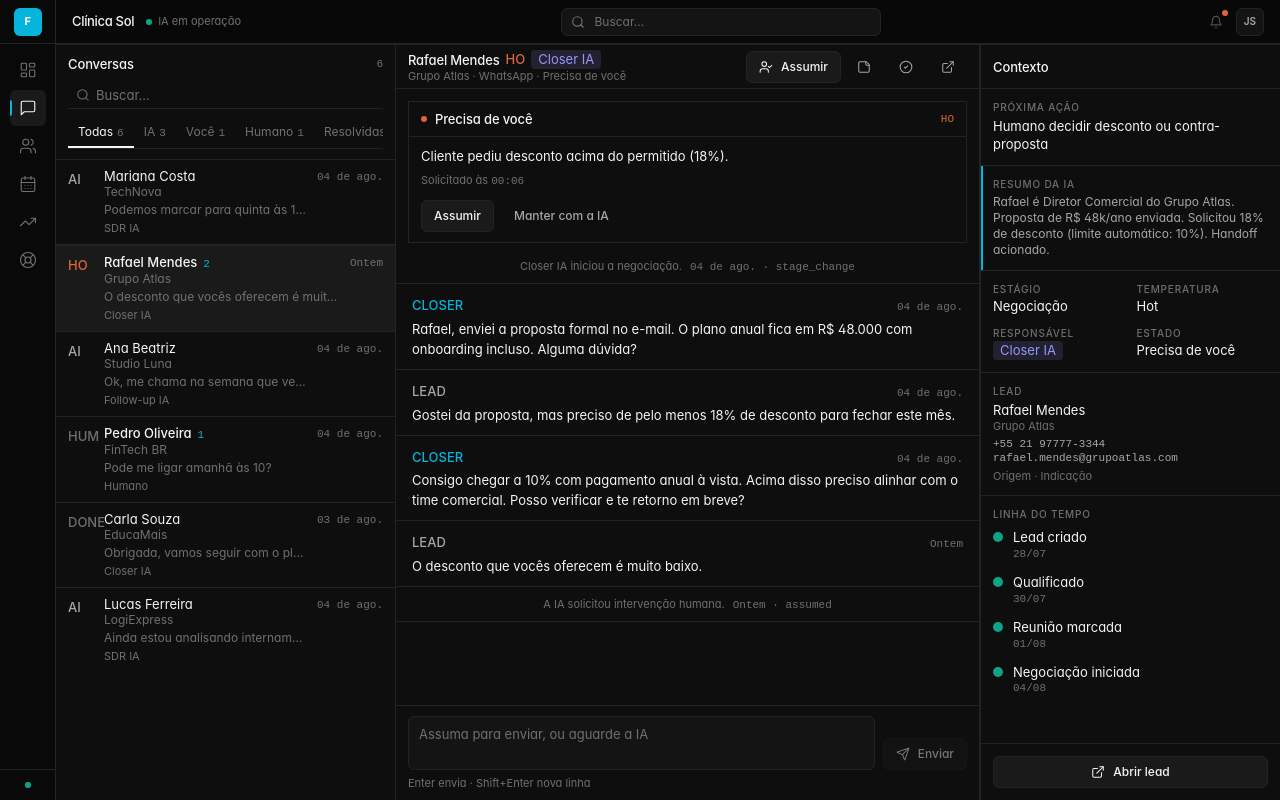
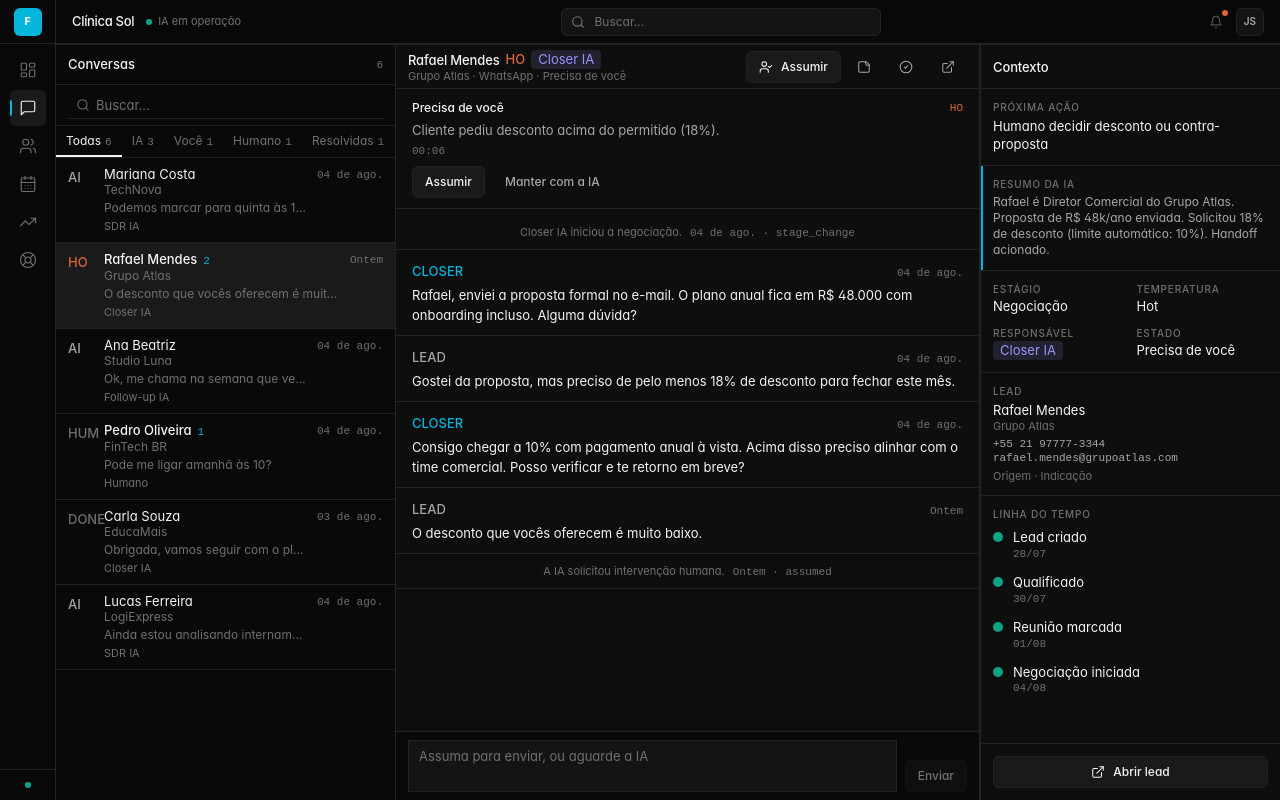
Before and after one commit to jvrm831720/forceia, a Next.js app in the folder dashboard/: page /conversas in a window 1280 px wide. Built offline with nearby package versions, Linux system fonts and the light colour scheme.

Commit message:
rebuild(conversations): header, view, input, handoff — enterprise density

```diff
--- a/dashboard/components/conversations/conversation-input.tsx
+++ b/dashboard/components/conversations/conversation-input.tsx
@@ -1,14 +1,12 @@
 "use client";
 
 import { Button } from "@/components/ui/button";
-import { Icon } from "@/components/ui/icon";
-import { Send } from "lucide-react";
 import { useState } from "react";
 
 export function ConversationInput({
   onSend,
   disabled,
-  placeholder = "Escrever mensagem…",
+  placeholder = "Escrever…",
 }: {
   onSend: (text: string) => void;
   disabled?: boolean;
@@ -24,7 +22,7 @@ export function ConversationInput({
   };
 
   return (
-    <div className="border-t border-border bg-canvas px-3 py-2.5">
+    <div className="border-t border-border bg-background px-3 py-2">
       <div className="flex items-end gap-2">
         <textarea
           value={value}
@@ -38,7 +36,7 @@ export function ConversationInput({
           rows={2}
           disabled={disabled}
           placeholder={placeholder}
-          className="min-h-[40px] flex-1 resize-none rounded-md border border-border bg-surface px-2.5 py-2 text-body text-ink placeholder:text-ink-soft transition-ui duration-fast focus:border-brand focus:outline-none focus:shadow-focus disabled:opacity-50"
+          className="min-h-[36px] flex-1 resize-none border border-border bg-surface px-2.5 py-1.5 text-[13px] text-ink placeholder:text-ink-soft focus:border-ink-muted focus:outline-none disabled:opacity-40"
         />
         <Button
           type="button"
@@ -46,15 +44,11 @@ export function ConversationInput({
           variant="secondary"
           disabled={disabled || !value.trim()}
           onClick={submit}
-          aria-label="Enviar mensagem"
+          className="h-8"
         >
-          <Icon icon={Send} size="sm" />
           Enviar
         </Button>
       </div>
-      <p className="mt-1.5 text-meta text-ink-soft">
-        Enter envia · Shift+Enter nova linha
-      </p>
     </div>
   );
 }
--- a/dashboard/components/conversations/conversation-list.tsx
+++ b/dashboard/components/conversations/conversation-list.tsx
@@ -48,41 +48,38 @@ export function ConversationList({
   const counts = buildFilterCounts(conversations);
 
   return (
-    <div className="flex h-full flex-col border-r border-border bg-canvas">
-      <div className="space-y-2 border-b border-border px-3 py-2.5">
-        <div className="flex items-center justify-between">
-          <h2 className="text-section text-ink">Conversas</h2>
+    <div className="flex h-full flex-col border-r border-border bg-background">
+      <div className="flex h-10 shrink-0 items-center justify-between border-b border-border px-3">
+        <span className="text-[13px] font-medium text-ink">Conversas</span>
         <span className="text-mono text-ink-soft">{counts.all}</span>
       </div>
+      <div className="border-b border-border px-3 py-1.5">
         <ConversationSearch value={search} onChange={onSearchChange} />
+      </div>
       <ConversationFilters
         value={filter}
         onChange={onFilterChange}
         counts={counts}
       />
-      </div>
-
       <div className="min-h-0 flex-1 overflow-y-auto">
         {filtered.length === 0 ? (
           <ConversationsEmptyState
-            title={search ? "Nenhum resultado" : "Nenhuma conversa neste filtro"}
+            title={search ? "Nenhum resultado" : "Nenhuma conversa"}
             description={
               search
                 ? "Tente outro termo."
-                : "A equipe de IA ainda não iniciou atendimentos aqui."
+                : "A equipe de IA ainda não iniciou atendimentos neste filtro."
             }
           />
         ) : (
-          <div className="divide-y divide-border">
-            {filtered.map((c) => (
+          filtered.map((c) => (
             <ConversationItem
               key={c.id}
               conversation={c}
               selected={selectedId === c.id}
               onSelect={onSelect}
             />
-            ))}
-          </div>
+          ))
         )}
       </div>
     </div>
--- a/dashboard/components/conversations/handoff-card.tsx
+++ b/dashboard/components/conversations/handoff-card.tsx
@@ -3,7 +3,6 @@
 import { Button } from "@/components/ui/button";
 import type { HandoffRequest } from "@/types/conversation";
 
-/** Interrupt lane — Product Language: "Precisa de você" */
 export function HandoffCard({
   handoff,
   onAssume,
@@ -15,29 +14,22 @@ export function HandoffCard({
 }) {
   return (
     <div
-      className="mx-3 mt-3 border border-warning/40 bg-canvas"
+      className="border-b border-warning/50 bg-warning-soft/20 px-4 py-2.5"
       role="region"
-      aria-label="Handoff — precisa de você"
+      aria-label="Precisa de você"
     >
-      <div className="flex items-center justify-between border-b border-border px-3 py-2">
-        <div className="flex items-center gap-2">
-          <span className="h-1.5 w-1.5 rounded-full bg-warning" aria-hidden />
-          <p className="text-section text-ink">Precisa de você</p>
-        </div>
+      <div className="mb-1 flex items-center justify-between gap-2">
+        <span className="text-[12px] font-medium text-ink">Precisa de você</span>
         <span className="text-mono text-warning">HO</span>
       </div>
-      <div className="space-y-2 px-3 py-2.5">
-        <p className="text-body text-ink">{handoff.reason}</p>
-        <p className="text-meta text-ink-soft">
-          Solicitado às{" "}
-          <span className="text-mono">
+      <p className="text-[13px] leading-5 text-ink-muted">{handoff.reason}</p>
+      <p className="mt-1 text-mono text-ink-soft">
         {new Date(handoff.requestedAt).toLocaleTimeString("pt-BR", {
           hour: "2-digit",
           minute: "2-digit",
         })}
-          </span>
       </p>
-        <div className="flex flex-wrap gap-2 pt-1">
+      <div className="mt-2 flex gap-2">
         <Button type="button" size="sm" variant="secondary" onClick={onAssume}>
           Assumir
         </Button>
@@ -46,6 +38,5 @@ export function HandoffCard({
         </Button>
       </div>
     </div>
-    </div>
   );
 }
--- a/dashboard/components/conversations/typing-indicator.tsx
+++ b/dashboard/components/conversations/typing-indicator.tsx
@@ -1,27 +1,21 @@
-import { cn } from "@/lib/utils";
-
 export function TypingIndicator({
   label,
-  align = "left",
 }: {
   label: string;
   align?: "left" | "right";
 }) {
   return (
     <div
-      className={cn(
-        "flex items-center gap-2 px-3 py-1",
-        align === "right" ? "justify-end" : "justify-start",
-      )}
+      className="border-b border-border px-4 py-2"
       aria-live="polite"
       aria-label={label}
     >
-      <div className="flex items-center gap-1.5 border border-border bg-surface px-2.5 py-1.5">
+      <div className="flex items-center gap-2">
         <span className="relative flex h-1.5 w-1.5">
-          <span className="absolute inline-flex h-full w-full animate-ping rounded-full bg-brand opacity-50" />
+          <span className="absolute inline-flex h-full w-full animate-ping rounded-full bg-brand opacity-40" />
           <span className="relative inline-flex h-1.5 w-1.5 rounded-full bg-brand" />
         </span>
-        <span className="text-meta text-ink-muted">{label}</span>
+        <span className="text-[12px] text-ink-soft">{label}</span>
       </div>
     </div>
   );
```
Lines whose indentation alone changed are shown as unchanged.
